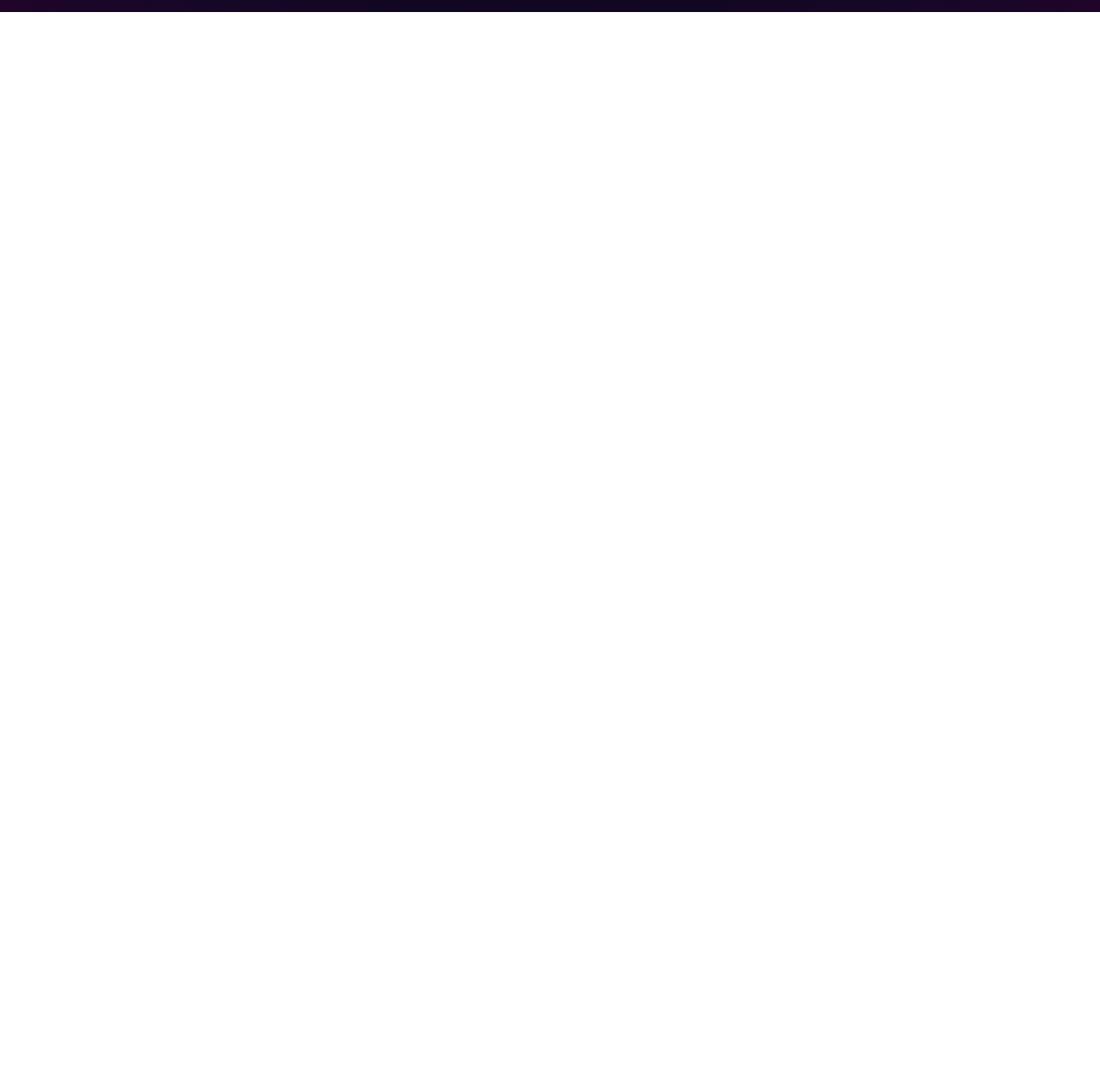
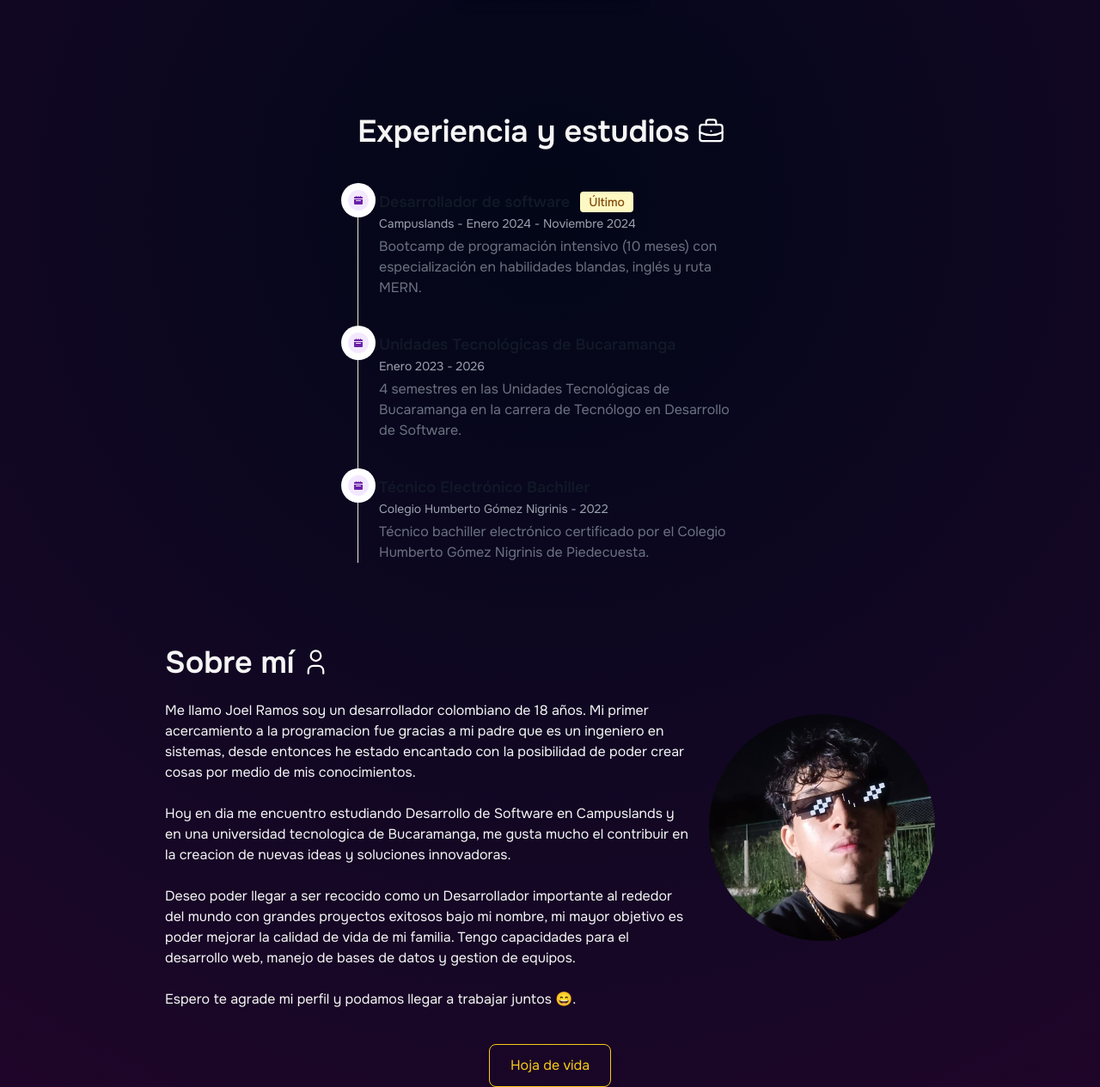
Before and after one commit to JoelRamos22/Portafolio, an Astro site: page / in a window 1280 px wide. Shown: the part 786-2051 px from the top of the page at 86% size. Before the commit the page ends 800 px from the top, so only its background shows below. Built offline with nearby package versions, Linux system fonts and the light colour scheme; Astro itself is replaced by a stand-in of ours; what @astrojs/tailwind would draw is missing.

Commit message:
feat :sparkles: Añadido seccion Sobre mí
se añade la sesion sobre mi al repositorio

```diff
--- /dev/null
+++ b/src/components/CV.astro
@@ -0,0 +1,3 @@
+<a href="https://drive.google.com/file/d/1pPJ1KwfQSFOqYqA3dw9osn5m0T-Ph2oN/view?usp=sharing" class="px-6 py-3 text-yellow-400 bg-transparent border border-yellow-400 rounded-lg shadow-lg hover:bg-yellow-400 hover:text-white focus:outline-none focus:ring-2 focus:ring-yellow-300 transition-transform transform hover:scale-105">
+    Hoja de vida
+</a>
--- /dev/null
+++ b/src/components/Experiencia.astro
@@ -0,0 +1,65 @@
+---
+import Brief from "../icons/Brief.astro"
+---
+
+<section
+id="Experiencia"
+class="w-full max-w-md mx-auto flex flex-col justify-center gap-12 py-10 mt-4"
+>
+<h1 class="text-4xl font-semibold flex items-center gap-x-2">Experiencia y estudios<Brief></Brief></h1>
+
+<ol class="relative border-s border-gray-200 dark:border-gray-700">
+<li class="mb-10 ms-6">
+<span class="absolute flex items-center justify-center w-6 h-6 bg-purple-100 rounded-full -start-3 ring-8 ring-white dark:ring-gray-900 dark:bg-purple-900">
+    <svg class="w-2.5 h-2.5 text-purple-800 dark:text-purple-300" aria-hidden="true" xmlns="http://www.w3.org/2000/svg" fill="currentColor" viewBox="0 0 20 20">
+    <path d="M20 4a2 2 0 0 0-2-2h-2V1a1 1 0 0 0-2 0v1h-3V1a1 1 0 0 0-2 0v1H6V1a1 1 0 0 0-2 0v1H2a2 2 0 0 0-2 2v2h20V4ZM0 18a2 2 0 0 0 2 2h16a2 2 0 0 0 2-2V8H0v10Zm5-8h10a1 1 0 0 1 0 2H5a1 1 0 0 1 0-2Z"/>
+    </svg>
+</span>
+<h3 class="flex items-center mb-1 text-lg font-semibold text-gray-900 dark:text-white">
+    Desarrollador de software
+    <span class="bg-yellow-100 text-yellow-800 text-sm font-medium me-2 px-2.5 py-0.5 rounded dark:bg-yellow-400 dark:text-yellow-900 ms-3">
+    Último
+    </span>
+</h3>
+<time class="block mb-2 text-sm font-normal leading-none text-gray-400 dark:text-gray-500">
+    Campuslands - Enero 2024 - Noviembre 2024
+</time>
+<p class="mb-4 text-base font-normal text-gray-500 dark:text-gray-400">
+    Bootcamp de programación intensivo (10 meses) con especialización en habilidades blandas, inglés y ruta MERN.
+</p>
+</li>
+<li class="mb-10 ms-6">
+<span class="absolute flex items-center justify-center w-6 h-6 bg-purple-100 rounded-full -start-3 ring-8 ring-white dark:ring-gray-900 dark:bg-purple-900">
+    <svg class="w-2.5 h-2.5 text-purple-800 dark:text-purple-300" aria-hidden="true" xmlns="http://www.w3.org/2000/svg" fill="currentColor" viewBox="0 0 20 20">
+    <path d="M20 4a2 2 0 0 0-2-2h-2V1a1 1 0 0 0-2 0v1h-3V1a1 1 0 0 0-2 0v1H6V1a1 1 0 0 0-2 0v1H2a2 2 0 0 0-2 2v2h20V4ZM0 18a2 2 0 0 0 2 2h16a2 2 0 0 0 2-2V8H0v10Zm5-8h10a1 1 0 0 1 0 2H5a1 1 0 0 1 0-2Z"/>
+    </svg>
+</span>
+<h3 class="mb-1 text-lg font-semibold text-gray-900 dark:text-white">
+    Unidades Tecnológicas de Bucaramanga
+</h3>
+<time class="block mb-2 text-sm font-normal leading-none text-gray-400 dark:text-gray-500">
+    Enero 2023 - 2026
+</time>
+<p class="text-base font-normal text-gray-500 dark:text-gray-400">
+    4 semestres en las Unidades Tecnológicas de Bucaramanga en la carrera de Tecnólogo en Desarrollo de Software.
+</p>
+</li>
+<li class="ms-6">
+<span class="absolute flex items-center justify-center w-6 h-6 bg-purple-100 rounded-full -start-3 ring-8 ring-white dark:ring-gray-900 dark:bg-purple-900">
+    <svg class="w-2.5 h-2.5 text-purple-800 dark:text-purple-300" aria-hidden="true" xmlns="http://www.w3.org/2000/svg" fill="currentColor" viewBox="0 0 20 20">
+    <path d="M20 4a2 2 0 0 0-2-2h-2V1a1 1 0 0 0-2 0v1h-3V1a1 1 0 0 0-2 0v1H6V1a1 1 0 0 0-2 0v1H2a2 2 0 0 0-2 2v2h20V4ZM0 18a2 2 0 0 0 2 2h16a2 2 0 0 0 2-2V8H0v10Zm5-8h10a1 1 0 0 1 0 2H5a1 1 0 0 1 0-2Z"/>
+    </svg>
+</span>
+<h3 class="mb-1 text-lg font-semibold text-gray-900 dark:text-white">
+    Técnico Electrónico Bachiller
+</h3>
+<time class="block mb-2 text-sm font-normal leading-none text-gray-400 dark:text-gray-500">
+    Colegio Humberto Gómez Nigrinis - 2022
+</time>
+<p class="text-base font-normal text-gray-500 dark:text-gray-400">
+    Técnico bachiller electrónico certificado por el Colegio Humberto Gómez Nigrinis de Piedecuesta.
+</p>
+</li>
+</ol>
+
+</section>
--- a/src/components/Header.astro
+++ b/src/components/Header.astro
@@ -5,12 +5,12 @@ import Linkedin from "../icons/Linkedin.astro";
 
 ---
 
-<header class="sticky top-0 flex justify-center gap-x-32 mt-4 opacity-85 backdrop-blur-sm z-10">
+<header class="sticky top-0 flex justify-center gap-x-32 mt-4 opacity-100 backdrop-blur-sm z-10">
     <img src="./Portafolio/caballerito.jpg" class="rounded-3xl w-9 h-9">
     <nav class="flex flex-row items-center gap-x-7 text-base font-semibold">
-        <a href="" class="p-2 transition-transform hover:text-white hover:bg-yellow-500 hover:opacity-100 hover:scale-110 hover:rounded-md hover:shadow-lg cursor-pointer">Experiencia</a>
+        <a href="#Experiencia" class="p-2 transition-transform hover:text-white hover:bg-yellow-500 hover:opacity-100 hover:scale-110 hover:rounded-md hover:shadow-lg cursor-pointer">Experiencia</a>
         <a href="" class="p-2 transition-transform hover:text-white hover:bg-yellow-500 hover:opacity-100 hover:scale-110 hover:rounded-md hover:shadow-lg cursor-pointer">Proyectos</a>
-        <a href="" class="p-2 transition-transform hover:text-white hover:bg-yellow-500 hover:opacity-100 hover:scale-110 hover:rounded-md hover:shadow-lg cursor-pointer">Sobre mí</a>
+        <a href="#Sobre" class="p-2 transition-transform hover:text-white hover:bg-yellow-500 hover:opacity-100 hover:scale-110 hover:rounded-md hover:shadow-lg cursor-pointer">Sobre mí</a>
     </nav>
     <nav class="flex flex-row items-center gap-x-2 text-sm">
         <a href="https://www.linkedin.com/in/german-joel-ramos/" class="p-2 transition-transform hover:text-white hover:bg-yellow-500 hover:opacity-100 hover:scale-110 hover:rounded-md hover:shadow-lg cursor-pointer">
--- /dev/null
+++ b/src/components/Inicio.astro
@@ -0,0 +1,41 @@
+---
+import Github from "../icons/Github.astro"
+import Linkedin from "../icons/Linkedin.astro"
+import Correo from "../icons/Correo.astro"
+---
+<section
+id="Inicio"
+class="w-full max-w-2xl mx-auto flex flex-col justify-center items-center text-center gap-2 py-20 mt-4"
+>
+<h1 class="text-5xl font-semibold">
+    Hola, <span class="text-yellow-400">soy Joel</span>
+</h1>
+<small class="text-base p-2 font-medium"
+    >Desarrollador FullStack 🚀</small
+>
+<p class="text-pretty text-lg mt-6 font-normal">
+    Desarrollador de software <span class="text-yellow-400"
+        >especializado en dar soluciones creativas e innovadoras a
+        distintas aplicaciones</span
+    >. Me encanta conocer y trabajar con gente nueva. Es un gusto
+    poder colaborar y resolver cualquier duda.
+</p>
+<img
+    src="./Portafolio/profile.jpg"
+    class="rounded-full w-52 mt-6"
+/>
+<nav class="flex gap-x-3 mt-6 opacity-85 flex-row">
+    <a  href="https://github.com/JoelRamos22" class="transition-transform duration-300 ease-in-out hover:scale-105 hover:shadow-lg ">
+        <span class="border border-yellow-400 text-sm font-medium px-5 py-2 rounded flex flex-row gap-x-2 justify-center items-center">Github <Github class="w-5" ></Github></span>
+      </a>
+      <a href="https://www.linkedin.com/in/german-joel-ramos/" class="transition-transform duration-300 ease-in-out hover:scale-105 hover:shadow-lg">
+        <span class="border border-yellow-400 text-sm font-medium px-5 py-2 rounded flex flex-row gap-x-2">Linkedin <Linkedin class="w-5"></Linkedin></span>
+      </a>
+      <a href="ramos.germanj22@gmail.com" class="transition-transform duration-300 ease-in-out hover:scale-105 hover:shadow-lg">
+        <span class="border border-yellow-400 text-sm font-medium px-5 py-2 rounded flex flex-row gap-x-2">ramos.germanj22@gmail.com <Correo class="w-5" ></Correo></span>
+      </a>
+</nav>
+<a href="#Experiencia" class="mt-12 px-6 py-3 text-yellow-400 border border-yellow-400 rounded-lg bg-transparent shadow-lg transition-colors duration-300 ease-in-out hover:bg-gradient-to-r hover:from-yellow-400 hover:to-yellow-600 hover:text-white hover:scale-105 focus:outline-none focus:ring-2 focus:ring-yellow-300">
+    Experiencia y estudios
+</a>
+</section>
--- /dev/null
+++ b/src/components/Sobre.astro
@@ -0,0 +1,29 @@
+---
+import User from "../icons/User.astro"
+---
+<section id="Sobre"
+class="w-full max-w-4xl mx-auto flex flex-row items-center gap-x-5 py-10 mt-4">
+<div class="flex justify-center flex-col ">
+    <h1 class="text-4xl font-semibold flex items-center gap-2">
+        Sobre mí <User></User>
+    </h1>
+    <p class="text-pretty text-base mt-6 font-normal w-full">
+        Me llamo Joel Ramos soy un desarrollador colombiano de 18 años. Mi primer acercamiento a la programacion fue gracias a mi padre que es un ingeniero en sistemas,
+        desde entonces he estado encantado con la posibilidad de poder crear cosas por medio de mis conocimientos.
+    </p>
+    <p class="text-pretty text-base mt-6 font-normal">
+        Hoy en dia me encuentro estudiando Desarrollo de Software en Campuslands y en una universidad tecnologica de Bucaramanga, me gusta mucho el contribuir en la creacion de nuevas ideas
+        y soluciones innovadoras.
+    </p>
+    <p class="text-pretty text-base mt-6 font-normal">
+        Deseo poder llegar a ser recocido como un Desarrollador importante al rededor del mundo con grandes proyectos exitosos bajo mi nombre, mi mayor objetivo es poder mejorar la calidad
+        de vida de mi familia. Tengo capacidades para el desarrollo web, manejo de bases de datos y gestion de equipos.
+    </p>
+    <p class="text-pretty text-base mt-6 font-normal">
+        Espero te agrade mi perfil y podamos llegar a trabajar juntos 😄.
+    </p>
+</div>
+<div class="flex items-center">
+    <img src="./Portafolio/profile.jpg" class="rounded-full w-30 h-30">
+</div>
+</section>
--- /dev/null
+++ b/src/icons/Brief.astro
@@ -0,0 +1,20 @@
+<svg
+    xmlns="http://www.w3.org/2000/svg"
+    class="icon icon-tabler icon-tabler-briefcase"
+    width="35"
+    height="35"
+    viewBox="0 0 24 24"
+    stroke-width="1.5"
+    stroke="#ffffff"
+    fill="none"
+    stroke-linecap="round"
+    stroke-linejoin="round"
+>
+    <path stroke="none" d="M0 0h24v24H0z" fill="none"></path>
+    <path
+        d="M3 7m0 2a2 2 0 0 1 2 -2h14a2 2 0 0 1 2 2v9a2 2 0 0 1 -2 2h-14a2 2 0 0 1 -2 -2z"
+    ></path>
+    <path d="M8 7v-2a2 2 0 0 1 2 -2h4a2 2 0 0 1 2 2v2"></path>
+    <path d="M12 12l0 .01"></path>
+    <path d="M3 13a20 20 0 0 0 18 0"></path>
+</svg>
--- /dev/null
+++ b/src/icons/User.astro
@@ -0,0 +1,16 @@
+<svg
+    xmlns="http://www.w3.org/2000/svg"
+    class="icon icon-tabler icon-tabler-user"
+    width="35"
+    height="35"
+    viewBox="0 0 24 24"
+    stroke-width="1.5"
+    stroke="#ffffff"
+    fill="none"
+    stroke-linecap="round"
+    stroke-linejoin="round"
+>
+    <path stroke="none" d="M0 0h24v24H0z" fill="none"></path>
+    <path d="M8 7a4 4 0 1 0 8 0a4 4 0 0 0 -8 0"></path>
+    <path d="M6 21v-2a4 4 0 0 1 4 -4h4a4 4 0 0 1 4 4v2"></path>
+</svg>
--- a/src/layouts/Layout.astro
+++ b/src/layouts/Layout.astro
@@ -26,7 +26,6 @@ const { title } = Astro.props;
 <style is:global>
 	@import url('https://fonts.googleapis.com/css2?family=Onest:wght@100..900&display=swap');
 	body {
-		height: 100vh;
 		display: flex;
 		flex-direction: column;
 	}
@@ -34,7 +33,10 @@ const { title } = Astro.props;
 		color: #F5F5F5;
 		font-family: "Onest", sans-serif;
 		background-image: radial-gradient(circle, #020617, #08071d, #100722, #170726, #1f0529);
+		background-repeat: no-repeat;
+		background-size: cover;
 	}
+
 	code {
 		font-family:
 			Menlo,
--- a/src/pages/index.astro
+++ b/src/pages/index.astro
@@ -1,49 +1,20 @@
 ---
 import Layout from "../layouts/Layout.astro";
-import Github from "../icons/Github.astro";
-import Linkedin from "../icons/Linkedin.astro";
-import Correo from "../icons/Correo.astro";
+import Inicio from "../components/Inicio.astro";
+import Experiencia from "../components/Experiencia.astro"
+import About from "../components/Experiencia.astro"
+import CV from "../components/CV.astro"
+import Sobre from "../components/Sobre.astro"
 ---
 
 <Layout title="Portafolio.">
-	<main class="h-screen flex items-center justify-center">
-		<section
-			id="Inicio"
-			class="w-full max-w-md mx-auto flex flex-col items-center text-center"
-		>
-			<h1 class="text-5xl font-semibold">
-				Hola, <span class="text-yellow-400">soy Joel</span>
-			</h1>
-			<small class="text-base p-2 font-medium"
-				>Desarrollador FullStack 🚀</small
-			>
-			<p class="text-pretty text-lg mt-6 font-normal">
-				Desarrollador de software <span class="text-yellow-400"
-					>especializado en dar soluciones creativas e innovadoras a
-					distintas aplicaciones</span
-				>. Me encanta conocer y trabajar con gente nueva. Es un gusto
-				poder colaborar y resolver cualquier duda.
-			</p>
-			<img
-				src="./Portafolio/profile.jpg"
-				class="rounded-full w-52 mt-6"
-			/>
-			<nav class="flex gap-x-3 mt-6 opacity-85 flex-row">
-				<a  href="https://github.com/JoelRamos22" class="transition-transform duration-300 ease-in-out hover:scale-105 hover:shadow-lg ">
-					<span class="border border-yellow-400 text-sm font-medium px-5 py-2 rounded flex flex-row gap-x-2 justify-center items-center">Github <Github class="w-5" ></Github></span>
-				  </a>
-				  <a href="https://www.linkedin.com/in/german-joel-ramos/" class="transition-transform duration-300 ease-in-out hover:scale-105 hover:shadow-lg">
-					<span class="border border-yellow-400 text-sm font-medium px-5 py-2 rounded flex flex-row gap-x-2">Linkedin <Linkedin class="w-5"></Linkedin></span>
-				  </a>
-				  <a href="ramos.germanj22@gmail.com" class="transition-transform duration-300 ease-in-out hover:scale-105 hover:shadow-lg">
-					<span class="border border-yellow-400 text-sm font-medium px-5 py-2 rounded flex flex-row gap-x-2">ramos.germanj22@gmail.com <Correo class="w-5" ></Correo></span>
-				  </a>
-			</nav>
-		</section>
-		<section id="about-me">
-
-		</section>
+	<main class="flex flex-col items-center justify-center">
+		<Inicio></Inicio>
+		<Experiencia></Experiencia>
+		<Sobre></Sobre>
+		<CV></CV>
 	</main>
 </Layout>
+<style>
 
-<style></style>
+</style>
```
Also changed, not shown: public/aboutme.jfif (added).
